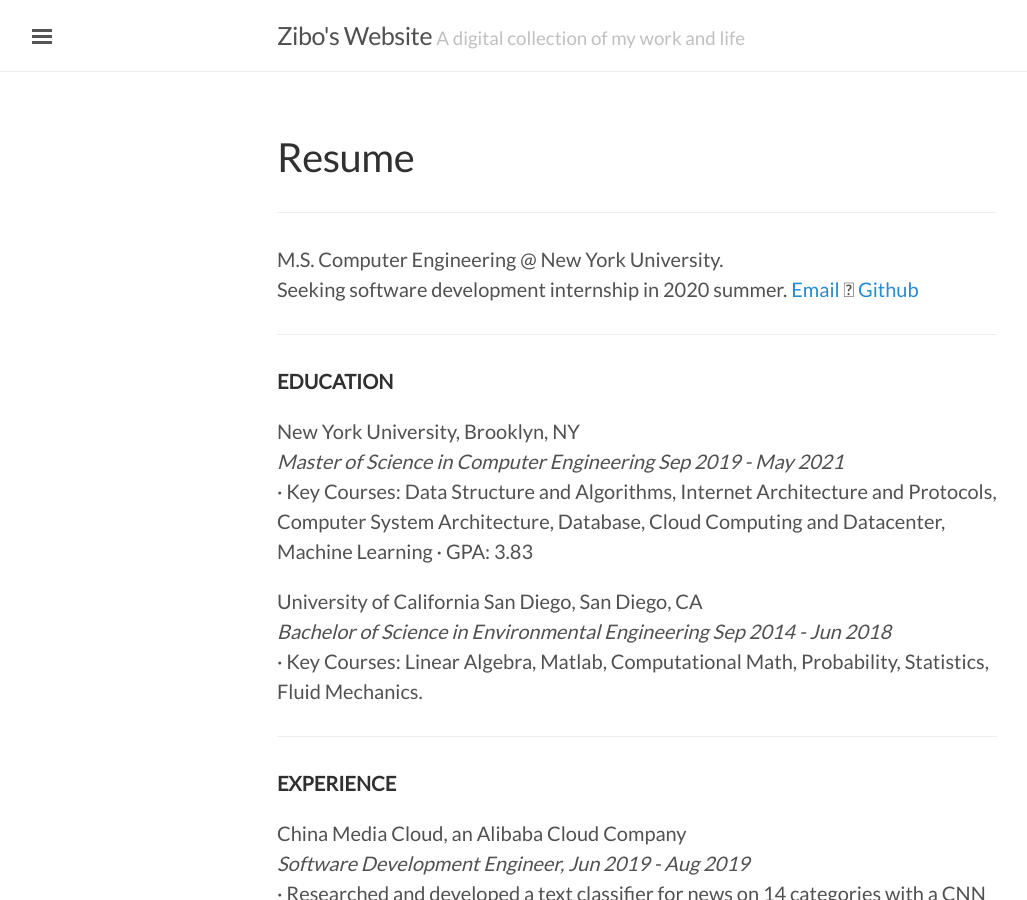
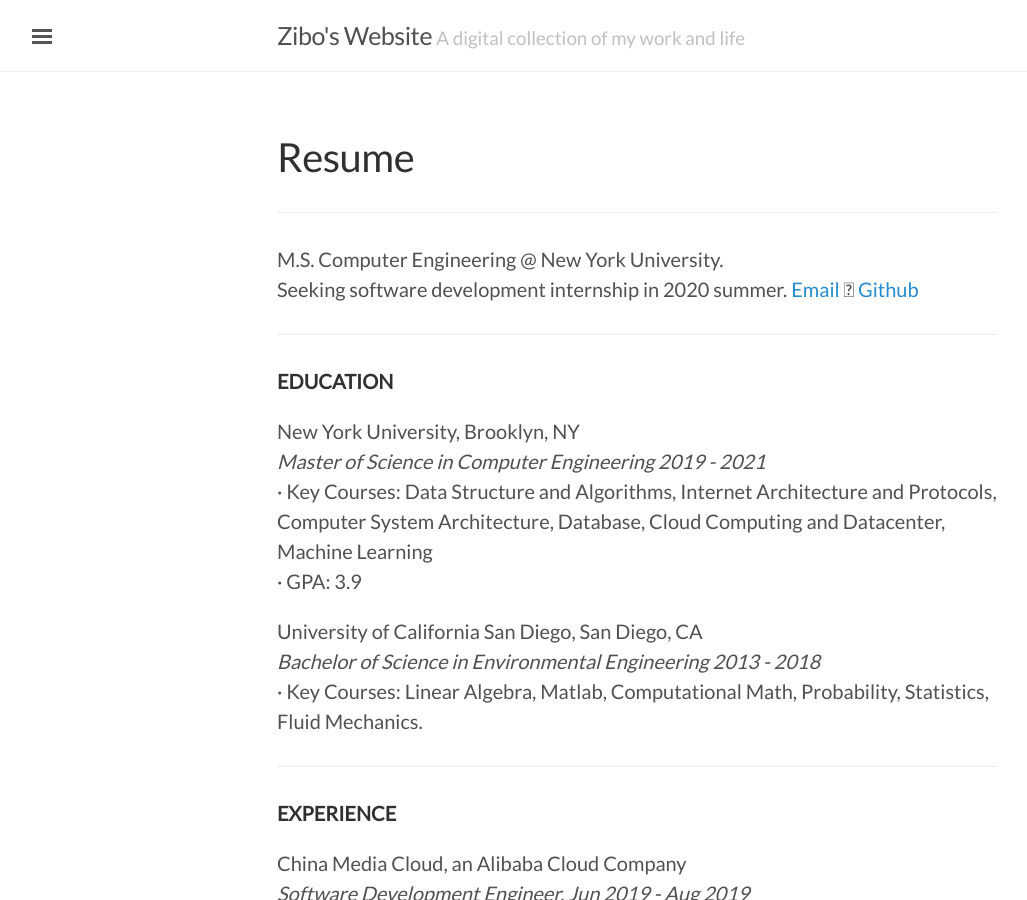
Before and after one commit to tonyzhang95/tonyzhang95.github.io, a Jekyll site: the page built from resume.md, in a window 1280 px wide and 900 px high. Shown: the whole window, without its empty margins (3-1030 px from the left). Built offline with Jekyll 4.4.1, drawn with Linux system fonts in a browser that asks for light colours; nearby versions of some CDN libraries; some of the changed text lies outside the part shown.

Commit message:
Update resume.md

```diff
--- a/resume.md
+++ b/resume.md
@@ -13,12 +13,12 @@
 __EDUCATION__
 
 New York University, Brooklyn, NY
-_Master of Science in Computer Engineering  Sep 2019 - May 2021_
+_Master of Science in Computer Engineering  2019 - 2021_
 · Key Courses: Data Structure and Algorithms, Internet Architecture and Protocols, Computer System Architecture, Database, Cloud Computing and Datacenter, Machine Learning
-· GPA: 3.83
+· GPA: 3.9
 
 University of California San Diego, San Diego, CA
-_Bachelor of Science in Environmental Engineering Sep 2014 - Jun 2018_
+_Bachelor of Science in Environmental Engineering 2013 - 2018_
 · Key Courses: Linear Algebra, Matlab, Computational Math, Probability, Statistics, Fluid Mechanics.
 
 ***
```
Also changed, not shown: other parts of resume.md (+2 -2 lines).
